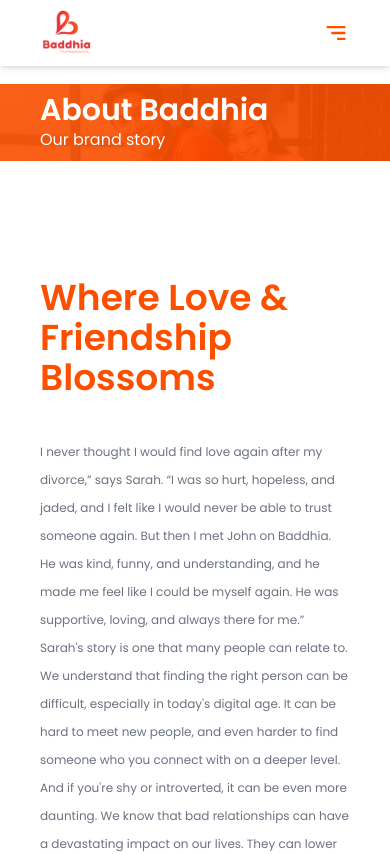
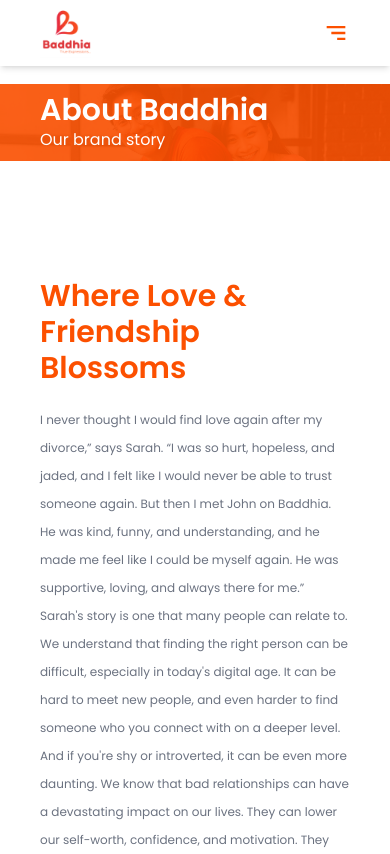
Before and after one commit to Tolutoon/baddhia, a React (Vite) app: page /about in a window 390 px wide. Shown: the top 854 px of the page. Built offline with nearby package versions, Linux system fonts and the light colour scheme.

Commit message:
in progress

```diff
--- a/src/pages/About.jsx
+++ b/src/pages/About.jsx
@@ -16,7 +16,7 @@ function About() {
           <img src={banner} className="md:w-[45vw] hidden md:flex" alt="" />
         </div>
         <div className="md:w-[40vw] md:px-0 px-10">
-          <h2 className="text-baddhia-orange text-4xl text-left mb-10 font-semibold">
+          <h2 className="text-baddhia-orange md:text-4xl text-3xl text-left md:mb-10 mb-5 font-semibold">
             Where Love & Friendship
             <br /> Blossoms
           </h2>
```
